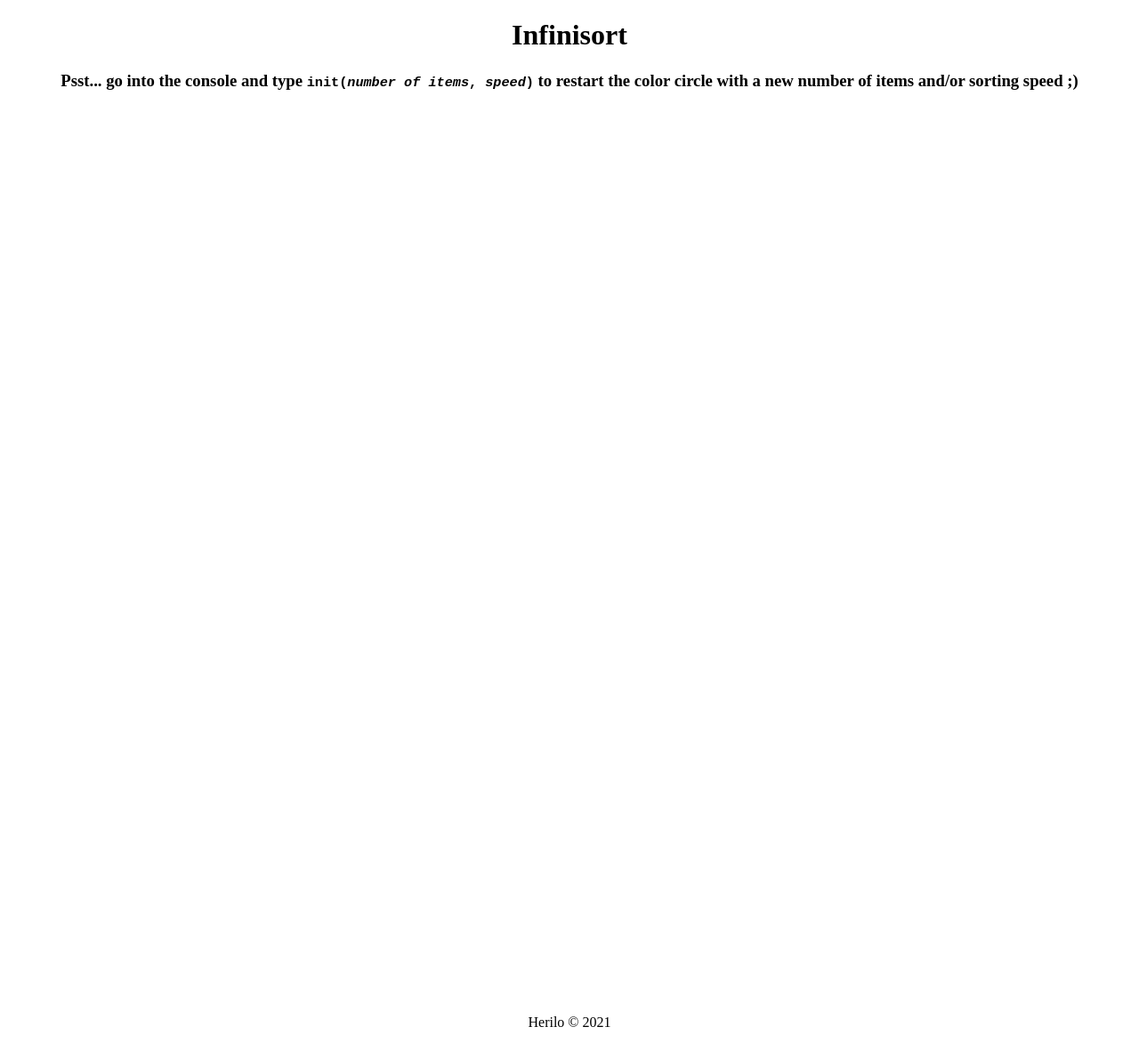
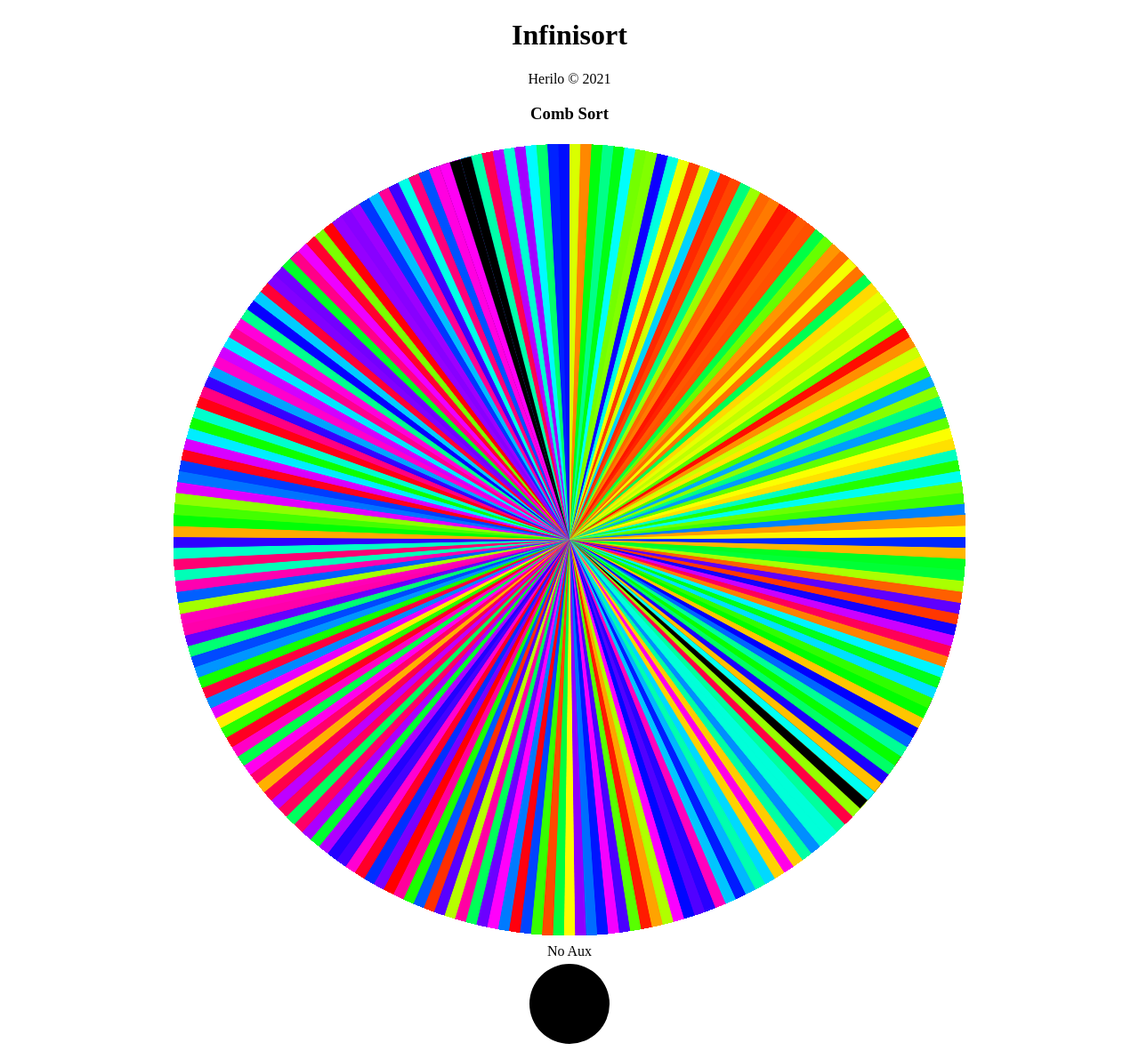
Before and after one commit to iiHerilo/Infinisort, a plain HTML site: page example.html in a window 1280 px wide. Shown: the whole page at 89% size. Drawn offline with Linux system fonts and the light colour scheme.

Commit message:
Add Aux Canvas

```diff
--- a/example.html
+++ b/example.html
@@ -10,13 +10,16 @@
     <body onload="init(225, 5)">
         <div style="text-align:center;">
             <h1 style="text-align:center;">Infinisort</h1>
+            <p style="text-align:center;">Herilo © 2021</p>
             <h3 id="current" style="text-align:center;">
-                Psst... go into the console and type <code>init(<i>number of items</i>,
-                    <i>speed</i>)</code> to restart the color circle with a new number of items and/or sorting speed ;)
+                ...
             </h3>
-            <canvas id="canv" width="1000" height="1000"> </canvas>
-            <p style="text-align:center;">Herilo © 2021</p>
-
+            <canvas id="canv" width="900" height="900"> </canvas>
+            <br>
+            <div id="auxiliary">
+                <span id="asub">AUX:</span><br>
+                <canvas id="auxc" width="100" height="100"> </canvas>
+            </div>
         </div>
 
     </body>
```
